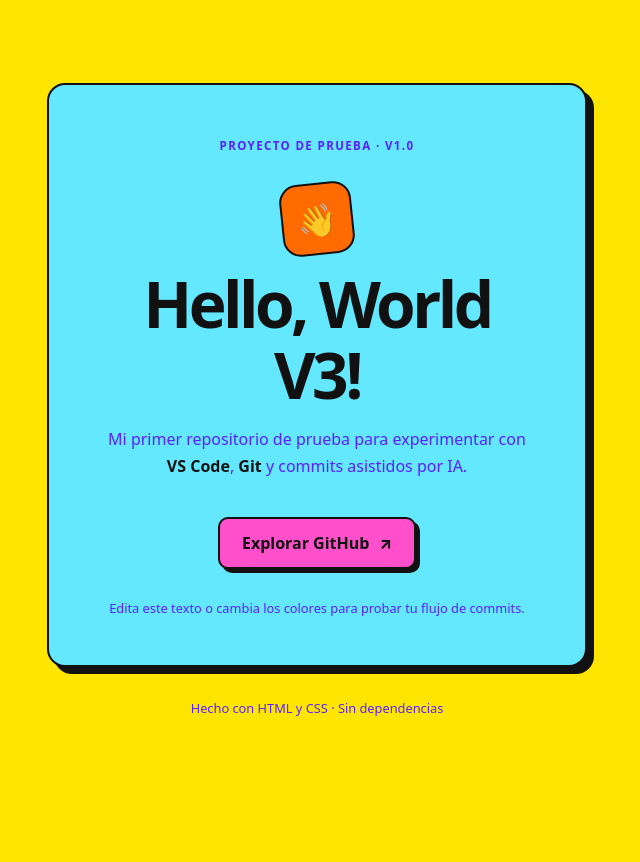
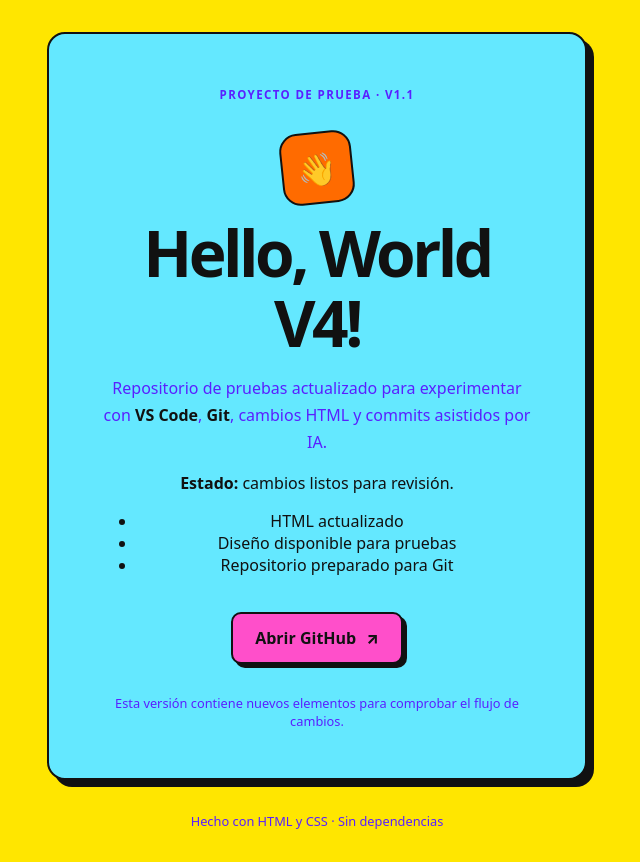
Before and after one commit to CarlosGutari/VSCodeWorkFlowTest, a plain HTML site: page index.html in a window 1280 px wide. Shown: the whole page, without its empty margins (323-963 px from the left). Before the commit the page ends 800 px from the top, so only its background shows below. Drawn offline with Linux system fonts and the light colour scheme.

Commit message:
Actualización de contenido en index.html
- Se actualizó la versión del proyecto a V1.1.
- Se modificó el título principal a "Hello, World V4!".
- Se añadieron nuevos elementos para pruebas en el repositorio.
- Se mejoró la descripción del repositorio y se ajustaron enlaces.

```diff
--- a/index.html
+++ b/index.html
@@ -10,12 +10,20 @@
 <body>
   <main class="page">
     <article class="card">
-      <span class="eyebrow">PROYECTO DE PRUEBA · V1.0</span>
+      <span class="eyebrow">PROYECTO DE PRUEBA · V1.1</span>
       <div class="badge" aria-hidden="true">👋</div>
-      <h1>Hello, World V3!</h1>
-      <p class="description">Mi primer repositorio de prueba para experimentar con <strong>VS Code</strong>, <strong>Git</strong> y commits asistidos por IA.</p>
-      <a class="button" href="https://github.com/" target="_blank" rel="noopener noreferrer">Explorar GitHub <span aria-hidden="true">↗</span></a>
-      <p class="hint">Edita este texto o cambia los colores para probar tu flujo de commits.</p>
+      <h1>Hello, World V4!</h1>
+      <p class="description">Repositorio de pruebas actualizado para experimentar con <strong>VS Code</strong>, <strong>Git</strong>, cambios HTML y commits asistidos por IA.</p>
+      <section aria-label="Área de pruebas">
+        <p><strong>Estado:</strong> cambios listos para revisión.</p>
+        <ul>
+          <li>HTML actualizado</li>
+          <li>Diseño disponible para pruebas</li>
+          <li>Repositorio preparado para Git</li>
+        </ul>
+      </section>
+      <a class="button" href="https://github.com/" target="_blank" rel="noopener noreferrer">Abrir GitHub <span aria-hidden="true">↗</span></a>
+      <p class="hint">Esta versión contiene nuevos elementos para comprobar el flujo de cambios.</p>
     </article>
     <footer>Hecho con HTML y CSS · Sin dependencias</footer>
   </main>
```
